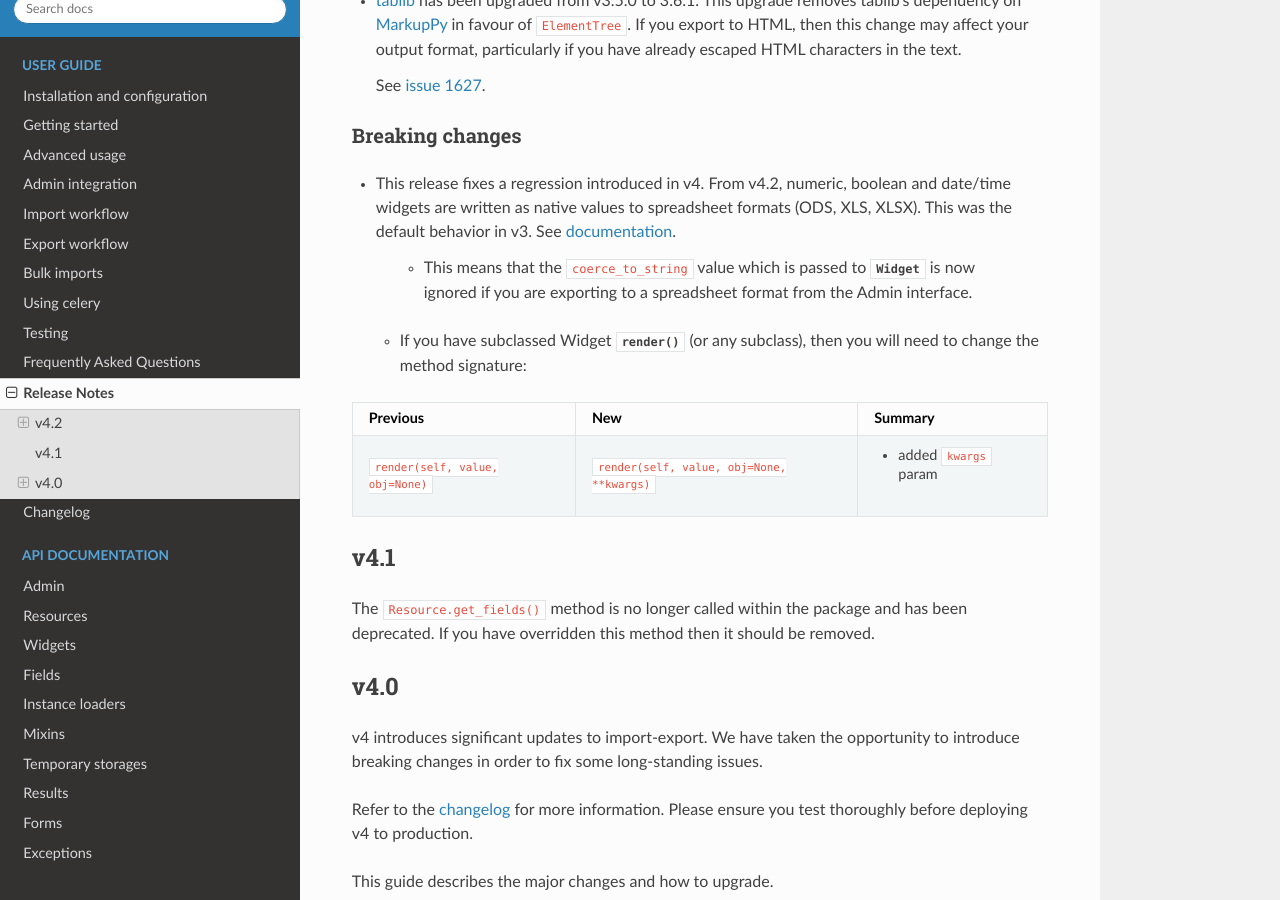
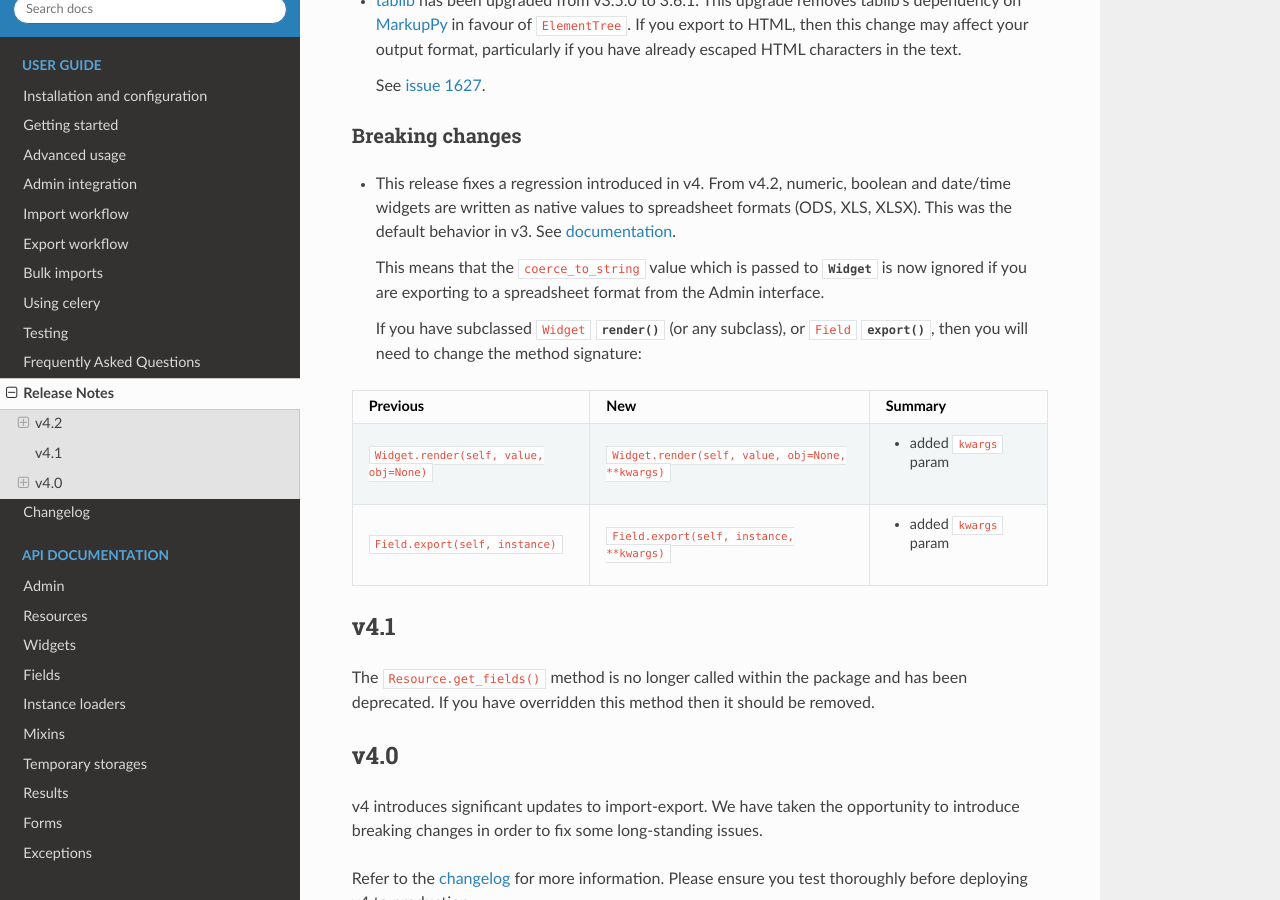
Before and after one commit to django-import-export/django-import-export, a Sphinx documentation site: the page built from docs/release_notes.rst, in a window 1280 px wide and 900 px high, scrolled down 534 px. Built offline with Sphinx 7.4.7 and the Read the Docs theme 2.0.0, drawn with Linux system fonts in a browser that asks for light colours; pages that are not in the unit, such as notebooks, are missing from menus; the version number could not be read and is left out.

Commit message:
updated release notes

```diff
--- a/docs/release_notes.rst
+++ b/docs/release_notes.rst
@@ -38,11 +38,11 @@ Breaking changes
   native values to spreadsheet formats (ODS, XLS, XLSX).  This was the default behavior in v3.
   See :ref:`documentation<modify_render_return_type>`.
 
-   * This means that the ``coerce_to_string`` value which is passed to :class:`~import_export.widgets.Widget` is now
-    ignored if you are exporting to a spreadsheet format from the Admin interface.
+  This means that the ``coerce_to_string`` value which is passed to :class:`~import_export.widgets.Widget` is now
+  ignored if you are exporting to a spreadsheet format from the Admin interface.
 
-  * If you have subclassed Widget :meth:`~import_export.widgets.Widget.render` (or any subclass), then you will need to
-    change the method signature:
+  If you have subclassed ``Widget`` :meth:`~import_export.widgets.Widget.render` (or any subclass), or ``Field``
+  :meth:`~import_export.fields.Field.export`, then you will need to change the method signature:
 
 .. list-table::
    :header-rows: 1
@@ -51,8 +51,12 @@ Breaking changes
      - New
      - Summary
 
-   * - ``render(self, value, obj=None)``
-     - ``render(self, value, obj=None, **kwargs)``
+   * - ``Widget.render(self, value, obj=None)``
+     - ``Widget.render(self, value, obj=None, **kwargs)``
+     - * added ``kwargs`` param
+
+   * - ``Field.export(self, instance)``
+     - ``Field.export(self, instance, **kwargs)``
      - * added ``kwargs`` param
 
 v4.1
```
